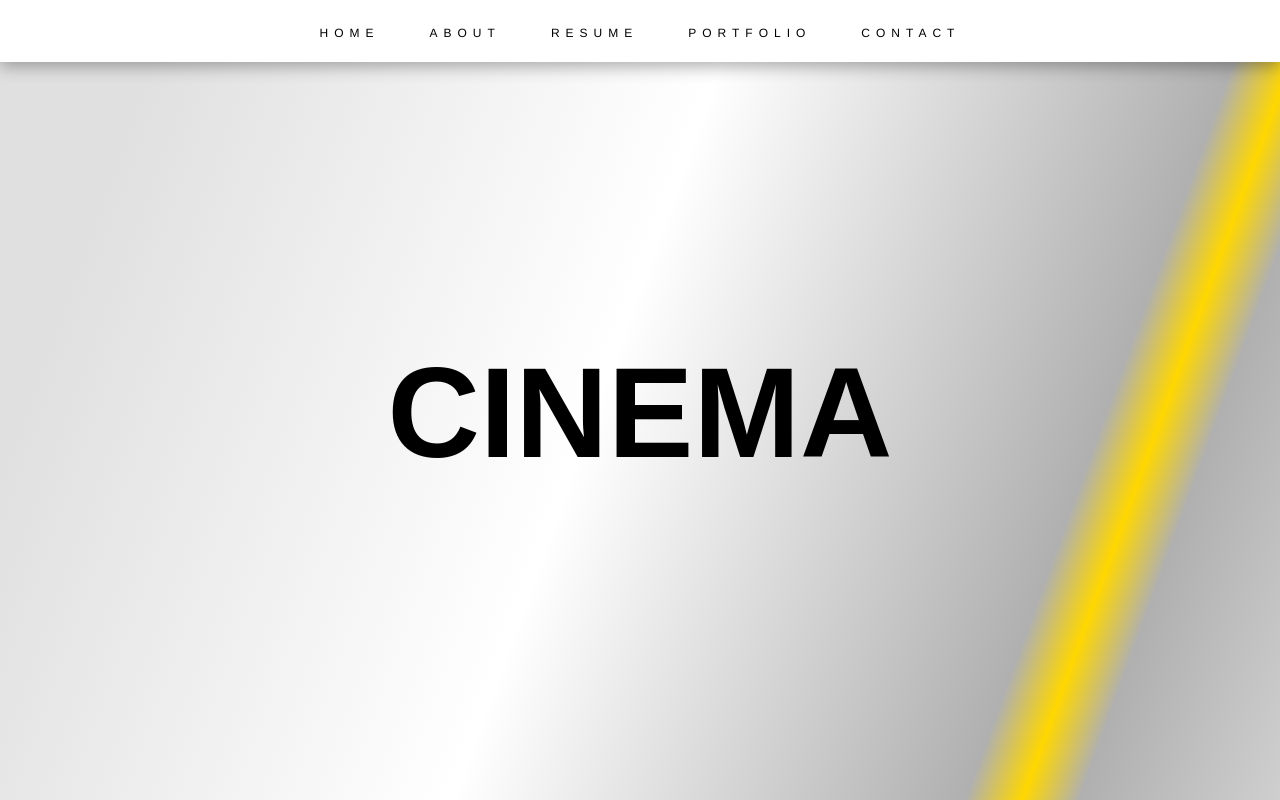
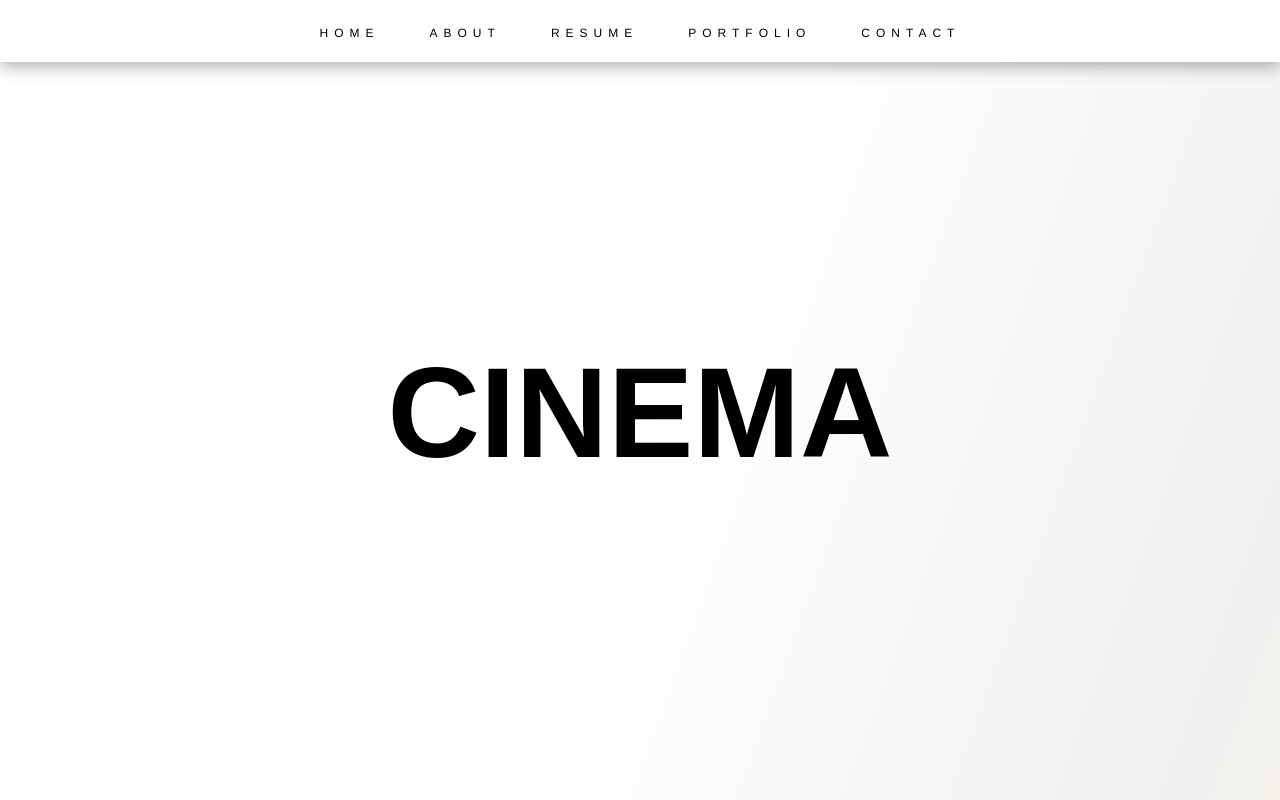
Before and after one commit to BaBaBunny/personal-website, a React (Vite) app in the folder personal-website/: page / in a window 1280 px wide. Shown: the top 800 px of the page. Built offline with nearby package versions, Linux system fonts and the light colour scheme.

Commit message:
new subtle shimmer

```diff
--- a/personal-website/src/index.css
+++ b/personal-website/src/index.css
@@ -12,9 +12,8 @@ body {
 
 /* shimmer animation */
 @keyframes shimmer {
-  0% {background-position: 0% 50%;}
-  50% {background-position: 100% 50%;}
-  100% {background-position: 0% 50%;}
+  0% {background-position: 100% 0%;}
+  100% {background-position: -100% 0%;}
 }
 
 /* home styling */
@@ -28,18 +27,16 @@ body {
 
   background: linear-gradient(
     110deg,       /* Diagonal Angle */
-    #e0e0e0 10%,  /* Light Silver */
-    #ffffff 30%,  /* Pure White Reflection */
-    #b0b0b0 48%,  /* Dark Silver (Shadow) */
-    #ffd700 50%,  /* THE GOLD BEAM (Sharp yellow line) */
-    #b0b0b0 52%,  /* Dark Silver (Shadow) */
-    #ffffff 70%,  /* Pure White Reflection */
-    #e0e0e0 90%   /* Light Silver */
+    #ffffff 35%,  /* Pure White (Wide Gap) */
+    #f0f0f0 45%,  /* Very Light Grey (Soft Edge) */
+    #fff8dc 50%,  /* "Cornsilk" (The Pale Yellow Shimmer) */
+    #f0f0f0 55%,  /* Very Light Grey (Soft Edge) */
+    #ffffff 65%   /* Pure White (Wide Gap) */
   );
 
-  background-size: 200% 100%;
+  background-size: 500% 100%;
 
-  animation: shimmer 6s ease infinite;
+  animation: shimmer 8s ease infinite;
 }
 
 /* navbar box itself */
```
